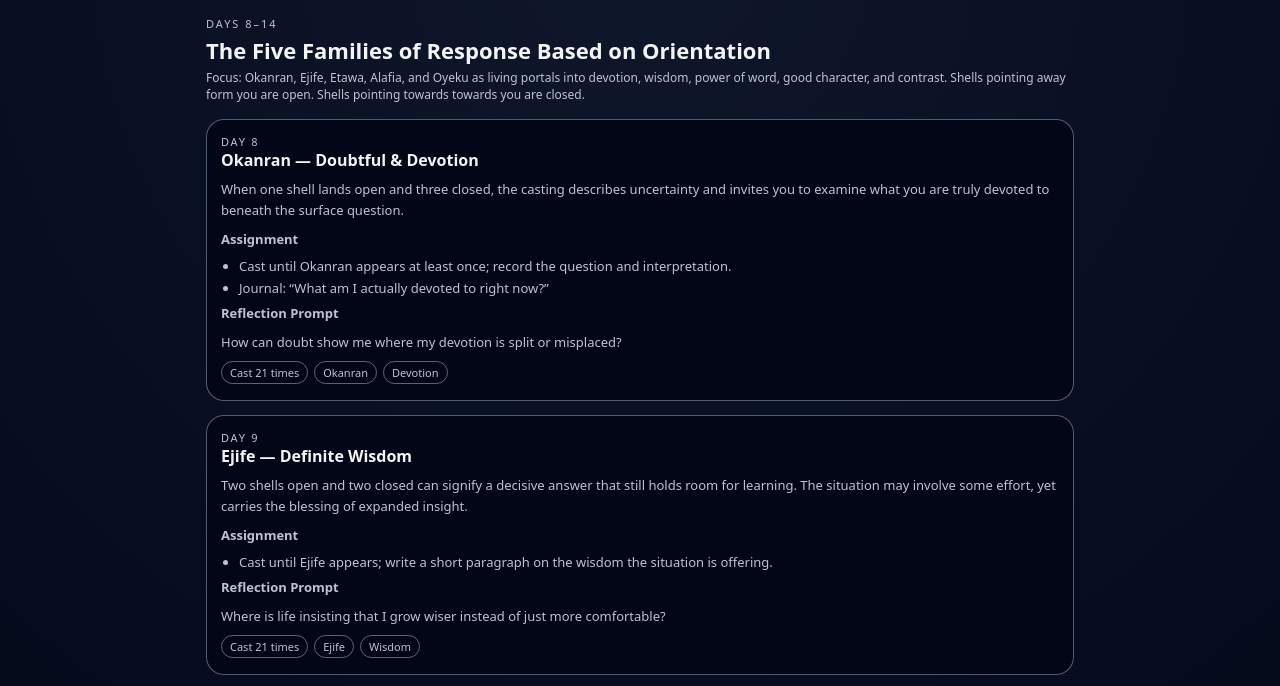
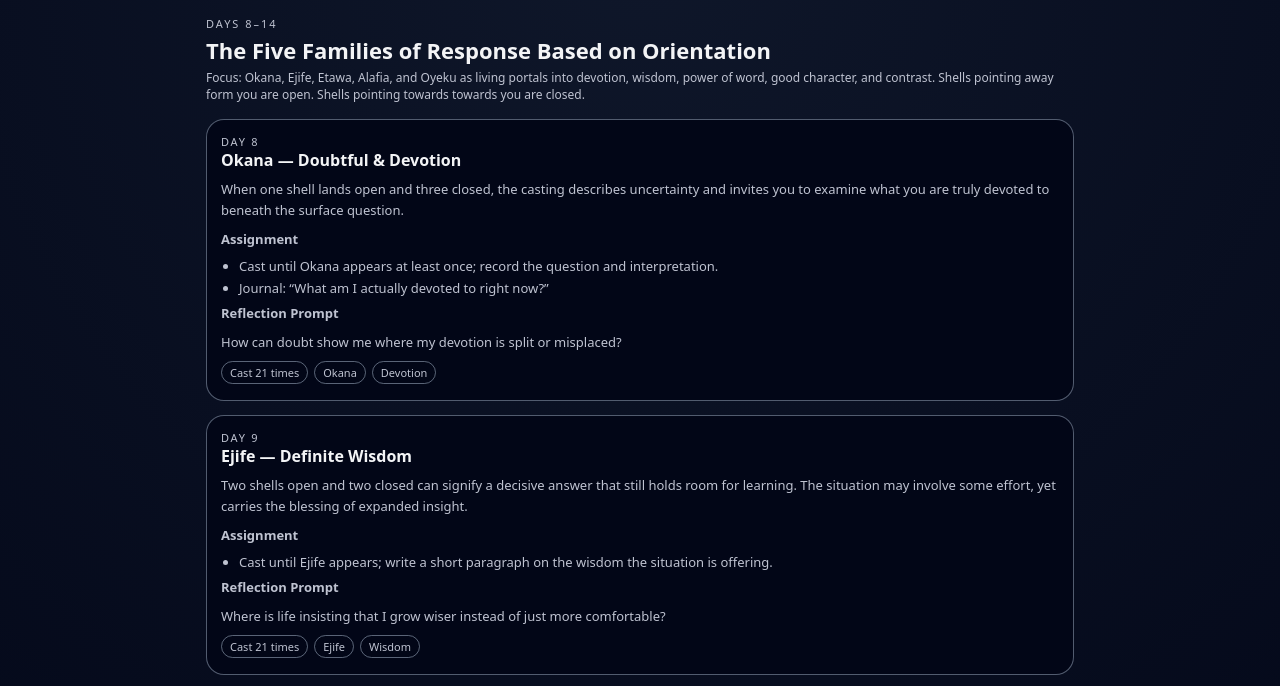
Before and after one commit to DrSwamiG/onthemat, a plain HTML site: page week2-responses.html in a window 1280 px wide. Shown: the part 55-741 px from the top of the page. Drawn offline with Linux system fonts and the light colour scheme.

Commit message:
Rename Okanran to Okana in week2-responses.html

```diff
--- a/week2-responses.html
+++ b/week2-responses.html
@@ -113,28 +113,28 @@
     <div class="eyebrow">Days 8–14</div>
     <h1>The Five Families of Response Based on Orientation</h1>
     <div class="meta">
-      Focus: Okanran, Ejife, Etawa, Alafia, and Oyeku as living portals into devotion, wisdom,
+      Focus: Okana, Ejife, Etawa, Alafia, and Oyeku as living portals into devotion, wisdom,
       power of word, good character, and contrast. Shells pointing away form you are open. Shells pointing towards towards you are closed.
     </div>
 
     <!-- Day 8 -->
     <article class="card" id="day8">
       <div class="day-label">Day 8</div>
-      <h2>Okanran — Doubtful &amp; Devotion</h2>
+      <h2>Okana — Doubtful &amp; Devotion</h2>
       <p>
         When one shell lands open and three closed, the casting describes uncertainty and invites
         you to examine what you are truly devoted to beneath the surface question.
       </p>
       <p class="mini-heading">Assignment</p>
       <ul>
-        <li>Cast until Okanran appears at least once; record the question and interpretation.</li>
+        <li>Cast until Okana appears at least once; record the question and interpretation.</li>
         <li>Journal: “What am I actually devoted to right now?”</li>
       </ul>
       <p class="mini-heading">Reflection Prompt</p>
       <p>How can doubt show me where my devotion is split or misplaced?</p>
       <div class="tag-row">
         <span class="tag">Cast 21 times</span>
-        <span class="tag">Okanran</span>
+        <span class="tag">Okana</span>
         <span class="tag">Devotion</span>
       </div>
     </article>
```
